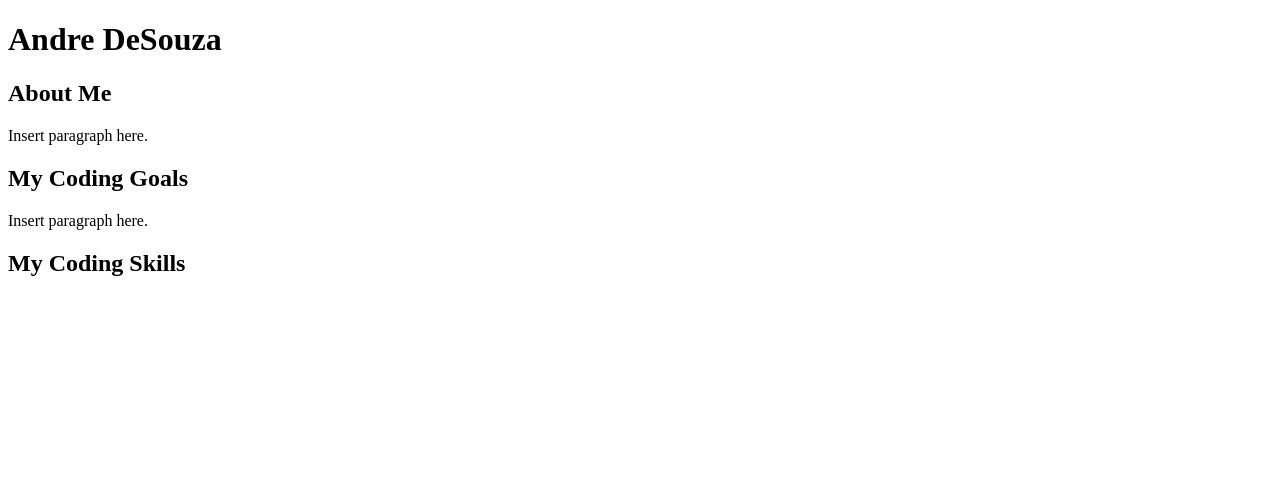
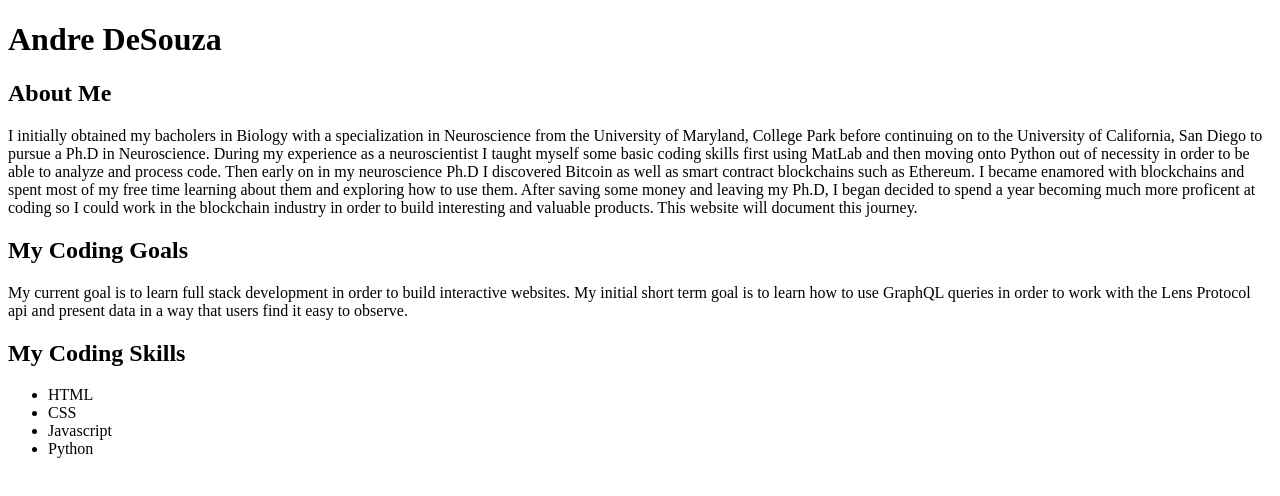
Before and after one commit to adesouza1/codecademy_personal_website.github.io, a plain HTML site: page index.html in a window 1280 px wide. Drawn offline with Linux system fonts and the light colour scheme.

Commit message:
Add paragraphs to HTML for main articles

```diff
--- a/index.html
+++ b/index.html
@@ -10,17 +10,34 @@
 
         <article>
             <h2>About Me</h2>
-            <p>Insert paragraph here.</p>
+            <p>I initially obtained my bacholers in Biology with a specialization in Neuroscience from the University of Maryland, College Park
+              before continuing on to the University of California, San Diego to pursue a Ph.D in Neuroscience. During my experience
+              as a neuroscientist I taught myself some basic coding skills first using MatLab and then moving onto Python out
+              of necessity in order to be able to analyze and process code. Then early on in my neuroscience Ph.D I discovered
+              Bitcoin as well as smart contract blockchains such as Ethereum. I became enamored with blockchains and spent most of
+              my free time learning about them and exploring how to use them. After saving some money and leaving my Ph.D, I began
+              decided to spend a year becoming much more proficent at coding so I could work in the blockchain industry in order
+              to build interesting and valuable products. This website will document this journey.
+            </p>
         </article>
 
         <article>
             <h2>My Coding Goals</h2>
-            <p>Insert paragraph here.</p>
+            <p>My current goal is to learn full stack development in order to build interactive websites. My initial short term goal
+              is to learn how to use GraphQL queries in order to work with the Lens Protocol api and present data in a way that
+              users find it easy to observe.
+            </p>
         </article>
 
-        <artilce>
+        <article>
             <h2>My Coding Skills</h2>
-        </artilce>
+            <ul>
+              <li>HTML</li>
+              <li>CSS</li>
+              <li>Javascript</li>
+              <li>Python</li>
+            </ul>
+        </article>
 
 
     </main>
```
Also changed, not shown: wireframe.txt.
